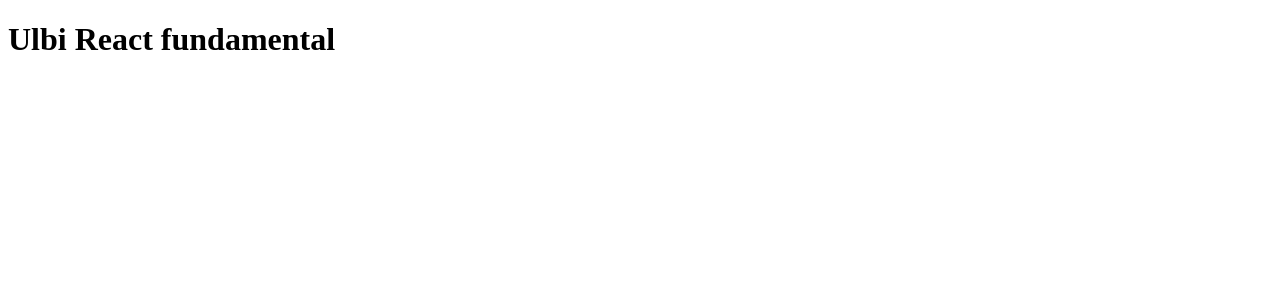
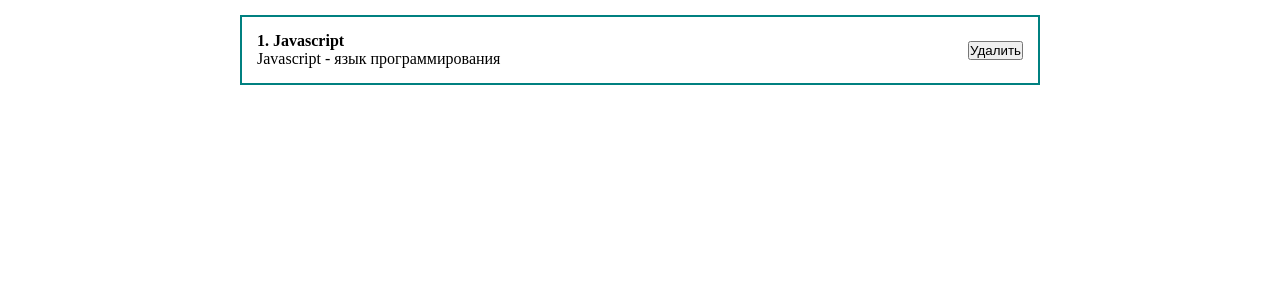
Before and after one commit to Oaks/ulbi-react-fundamental, a React (Create React App) app: page / in a window 1280 px wide. Shown: the top 300 px of the page. Built offline with nearby package versions, Linux system fonts and the light colour scheme; the HTML template or start-up script is replaced by a standard one.

Commit message:
Create post-div in App.js with css attributes

```diff
--- a/src/App.js
+++ b/src/App.js
@@ -1,9 +1,20 @@
 import React from 'react';
+import "./components/styles/App.css";
 
 function App() {
     return (
         <div className="App">
-            <h1>Ulbi React fundamental</h1>
+            <div className="post">
+                <div className="post__content">
+                    <strong>1. Javascript</strong>
+                    <div>
+                        Javascript - язык программирования
+                    </div>
+                </div>
+                <div className="post__btns">
+                    <button>Удалить</button>
+                </div>
+            </div>
         </div>
     );
 }
--- /dev/null
+++ b/src/components/styles/App.css
@@ -0,0 +1,23 @@
+* {
+    margin: 0;
+    padding: 0;
+    box-sizing: border-box;
+}
+
+#root {
+    display: flex;
+    justify-content: center;
+}
+
+.App {
+    width: 800px;
+}
+
+.post {
+    display: flex;
+    padding: 15px;
+    border: 2px solid teal;
+    margin-top: 15px;
+    justify-content: space-between;
+    align-items: center;
+}
```
